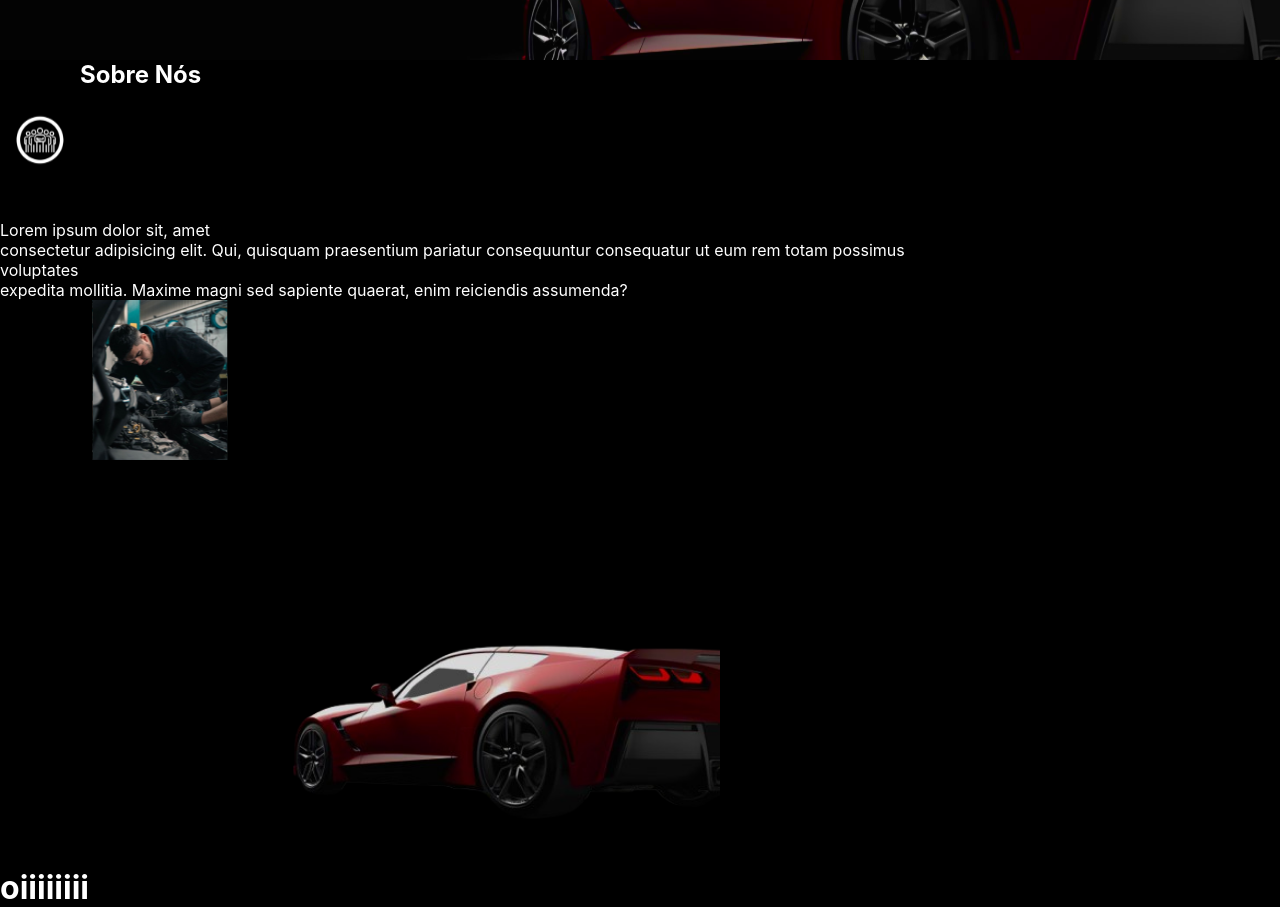
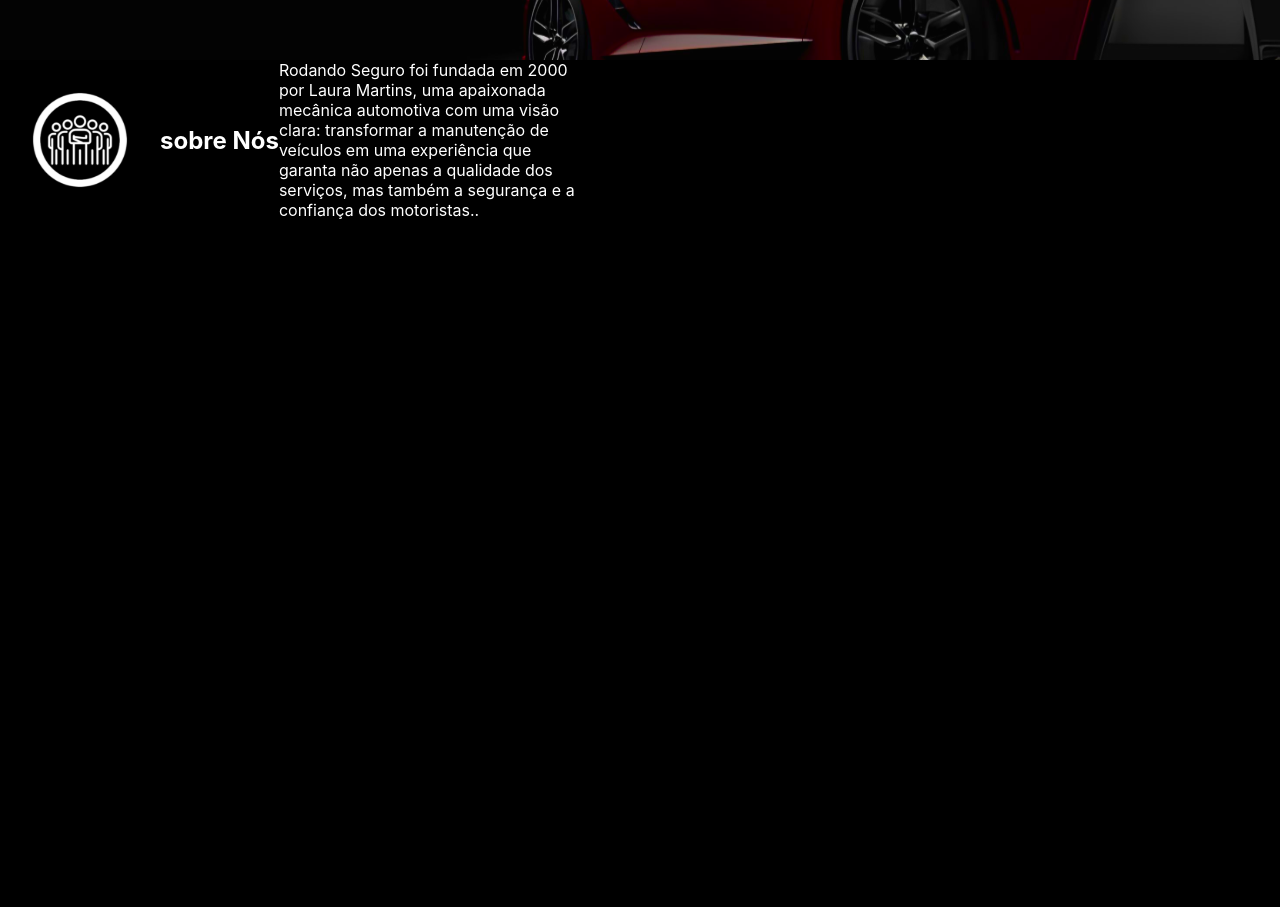
Before and after one commit to MiguelDiasdeFranca/TCCMECANICA, a React (Create React App) app: page / in a window 1280 px wide. Shown: the part 660-1567 px from the top of the page. After the commit the page ends 880 px from the top, so only its background shows below. Built offline with nearby package versions, Linux system fonts and the light colour scheme.

Commit message:
tentendo fazer parte landing page

```diff
--- a/src/pages/landingpage/landing.jsx
+++ b/src/pages/landingpage/landing.jsx
@@ -34,40 +34,38 @@ export default function App() {
 
 
           <p>A mais de vinte anos exercendo nossa profissão, para que você sempre rode seguro!</p>
-    <Link to ="/login">
-          <button className='botao'>Fazer cadastro</button>
-          <p>Novo aqui? faça seu cadastro</p>
+          <Link to="/login">
+            <button className='botao'>Fazer cadastro</button>
+            <p>Novo aqui? faça seu cadastro</p>
 
-    </Link>
+          </Link>
 
         </div>
 
 
       </div>
 
-      <div className='partesobrenos'></div>
-          <div className='pt2'>
-        <div className='pt1'>
+      <div className='partesobrenos'>
 
-      <img className='sobrenos' src={imgsobrenos} alt="imgsobrenos" />
-      <h2>Sobre Nós</h2>
-        </div>
+        <div className='parte1'>
 
-      <p className='para'>Lorem ipsum dolor sit, amet <br />consectetur adipisicing elit. Qui, quisquam praesentium pariatur consequuntur consequatur ut eum rem totam possimus <br />voluptates <br />expedita mollitia. Maxime magni sed sapiente quaerat, enim reiciendis assumenda?</p>
-      </div>
-        <div className='mecanico'>
-        <img className='cara' src={imagemcrinha} alt = 'cara'/>
+
+          <img className='sobre' src={imgsobrenos} alt="" /> <h2>sobre Nós</h2>
+
+          <p>Rodando Seguro foi fundada em 2000 <br /> por Laura Martins, uma apaixonada <br /> mecânica automotiva com uma visão <br /> clara: transformar a manutenção de <br /> veículos em uma experiência que <br /> garanta não apenas a qualidade dos <br /> serviços, mas também a segurança e a <br /> confiança dos motoristas..</p>
+
         </div>
 
 
-        <div className='imagem12'>
 
 
-          <img className='imagemcarro' src={logo1} alt="logo1" />
-          <h1>oiiiiiiii</h1>
-        </div>
+      </div>
 
-      </div>
+
+
+
+
+    </div>
 
 
 
--- a/src/pages/landingpage/landing.scss
+++ b/src/pages/landingpage/landing.scss
@@ -24,12 +24,13 @@ p{
 }
 
 button{
-  color: rgb(255, 255, 255);
+  color: black;
   box-shadow: 2px,2px,2px,2px;
 }
 
 a{
   text-decoration: none;
+  color: white;
 }
 
 
@@ -88,26 +89,23 @@ height: 30vh;
 
 .partesobrenos{
   display: flex;
-  flex-direction: row;
-  gap: 20vh;
+  flex-direction: column;
+
+
+
 }
 
-.esquerda{
-  position:absolute;
-	left:100%;
-	top:50%;
+.parte1{
+  display: flex;
+  flex-direction: row;
+  align-items: center;
+
 }
 
-.cara{
+
+
+.sobre{
+  width: 20vh;
   height: 20vh;
-  width: 40vh;
+
 }
-
-.pt1{
-  display: flex;
-  flex-direction: row;
-}
-.pt2{
- display: flex;
- flex-direction: column;
-}
```
